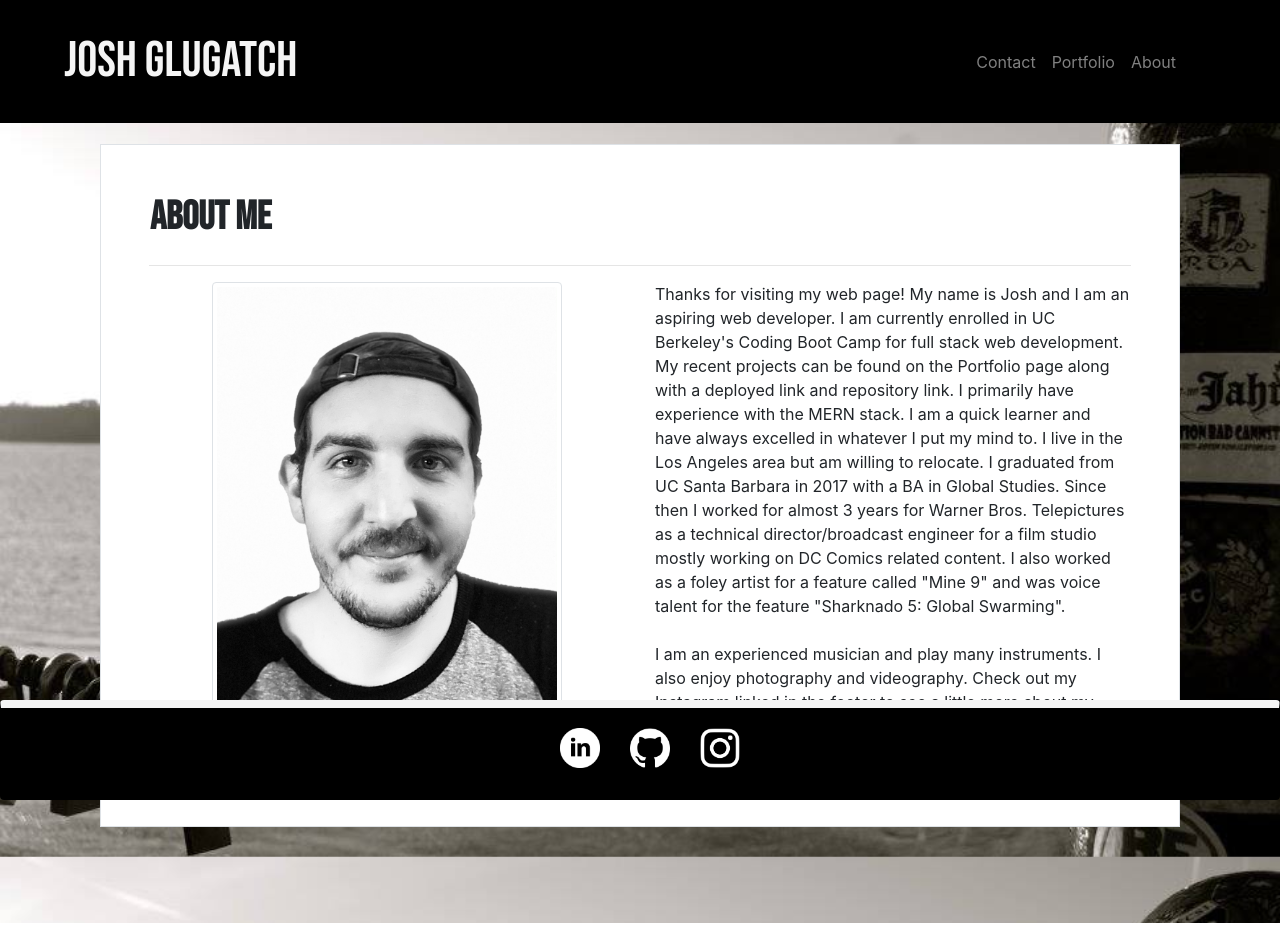
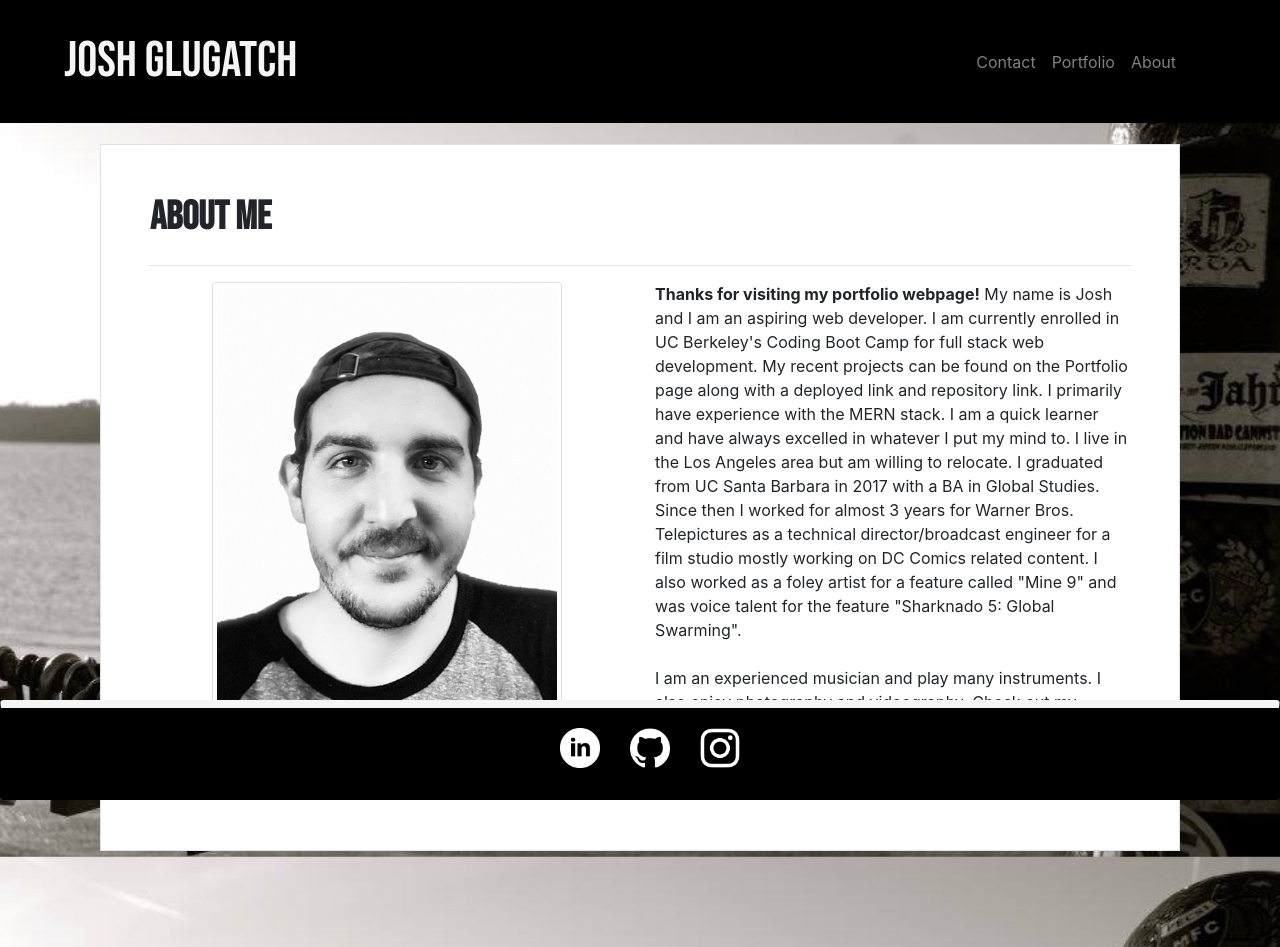
Before and after one commit to joshglugatch/joshglugatch, a React (Create React App) app: page / in a window 1280 px wide. Before the commit the page ends 923 px from the top, so only its background shows below. Built offline with nearby package versions, Linux system fonts and the light colour scheme.

Commit message:
Update about info

```diff
--- a/src/components/AboutCard.js
+++ b/src/components/AboutCard.js
@@ -21,7 +21,7 @@ function AboutCard() {
                 <figure className="col-md-6"><img src="./assets/profilepic.jpg" alt="Josh" className="img-thumbnail" style={{width: '350px', margin: 'auto', display: 'block'}} /></figure>
                 <article className="col-md-6">
                   <p>
-                    Thanks for visiting my web page! My name is Josh and I am an aspiring web developer. I am currently enrolled in UC Berkeley's Coding Boot Camp for full stack web development.
+                    <strong>Thanks for visiting my portfolio webpage!</strong> My name is Josh and I am an aspiring web developer. I am currently enrolled in UC Berkeley's Coding Boot Camp for full stack web development.
                     My recent projects can be found on the Portfolio page along with a deployed link and repository link. I primarily have experience with the MERN stack. I am a quick learner and have always excelled in whatever I put my mind to.
                     I live in the Los Angeles area but am willing to relocate. I graduated from UC Santa Barbara in 2017 with a BA in Global Studies.
                     Since then I worked for almost 3 years for Warner Bros. Telepictures as a technical director/broadcast engineer for a film studio mostly working on DC Comics related content.
```
